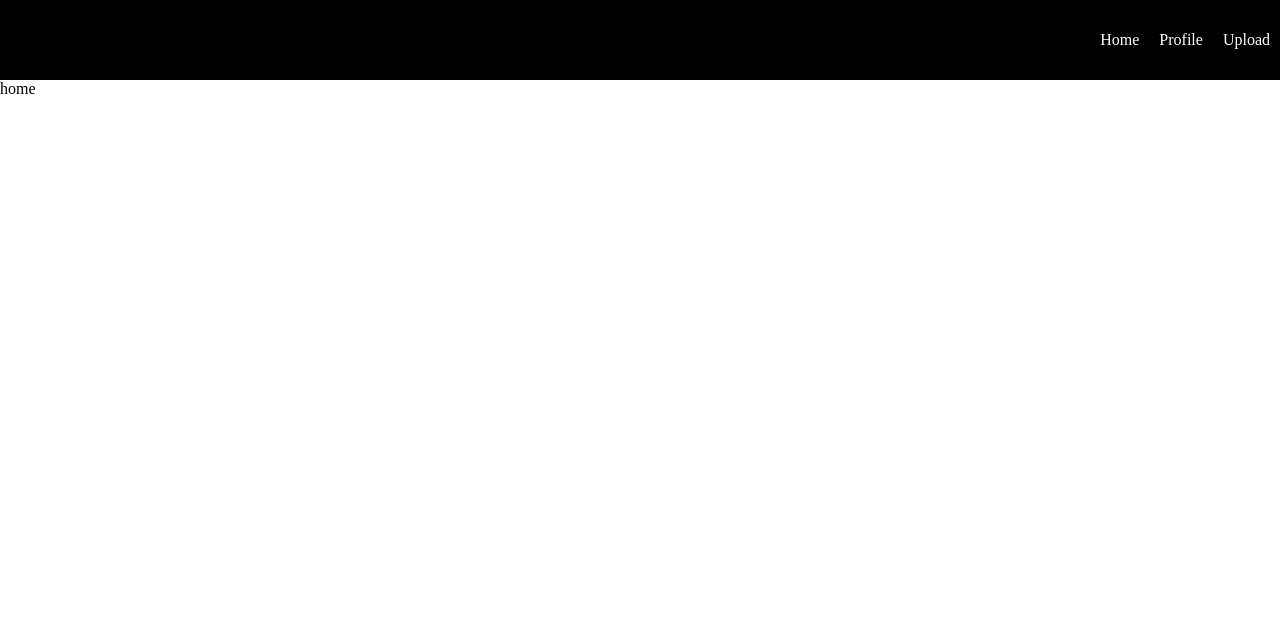
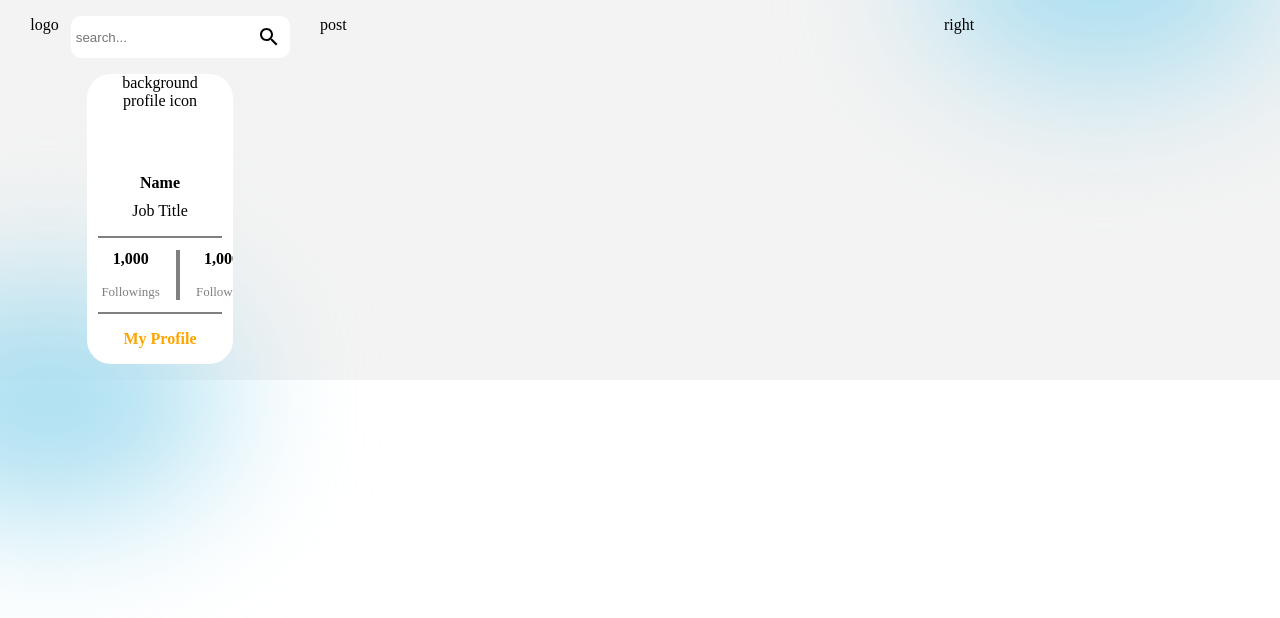
Before and after one commit to Ayako-Yokoe/Social-Media, a React (Create React App) app in the folder client/: page / in a window 1280 px wide. Shown: the top 618 px of the page. Built offline with nearby package versions, Linux system fonts and the light colour scheme.

Commit message:
Add profile side and profile card

```diff
--- a/client/package.json
+++ b/client/package.json
@@ -3,6 +3,10 @@
   "version": "0.1.0",
   "private": true,
   "dependencies": {
+    "@emotion/react": "^11.10.0",
+    "@emotion/styled": "^11.10.0",
+    "@mui/icons-material": "^5.8.4",
+    "@mui/material": "^5.9.3",
     "@testing-library/jest-dom": "^5.16.4",
     "@testing-library/react": "^13.3.0",
     "@testing-library/user-event": "^13.5.0",
--- a/client/src/App.css
+++ b/client/src/App.css
@@ -3,3 +3,19 @@
   padding: 0;
   box-sizing: border-box;
 }
+
+.App {
+  overflow: hidden;
+  color: black;
+  background-color: #f3f3f3;
+  padding: 1rem 1rem;
+}
+
+.blur {
+  position: absolute;
+  width: 22rem;
+  height: 14rem;
+  border-radius: 50%;
+  background-color: #a6ddf0;
+  filter: blur(72px);
+}
--- a/client/src/App.js
+++ b/client/src/App.js
@@ -9,13 +9,18 @@ import Upload from "./pages/Upload";
 function App() {
   return (
     <BrowserRouter>
-      <Navbar />
+      <div className="App">
+        <div className="blur" style={{ top: "-18%", right: "0" }}></div>
+        <div className="blur" style={{ top: "36%", left: "-8rem" }}></div>
+        <Home />
+      </div>
+      {/* <Navbar />
       <Routes>
         <Route path="/" element={<Home />} />
         <Route path="/login" element={<Login />} />
         <Route path="/register" element={<Register />} />
         <Route path="/upload" element={<Upload />} />
-      </Routes>
+      </Routes> */}
     </BrowserRouter>
   );
 }
--- /dev/null
+++ b/client/src/components/LogoSearch.css
@@ -0,0 +1,29 @@
+.logoSearch {
+  display: flex;
+  gap: 0.75rem;
+}
+
+.search {
+  display: flex;
+  background-color: #fff;
+  border-radius: 10px;
+  padding: 5px;
+}
+
+.search input {
+  background-color: transparent;
+  border: none;
+  outline: none;
+}
+
+.search-icon {
+  display: flex;
+  align-items: center;
+  justify-content: center;
+  border-radius: 5px;
+  padding: 4px;
+}
+
+.search-icon:hover {
+  cursor: pointer;
+}
--- /dev/null
+++ b/client/src/components/LogoSearch.jsx
@@ -0,0 +1,20 @@
+import React from "react";
+import SearchIcon from "@mui/icons-material/Search";
+import "./LogoSearch.css";
+
+const LogoSearch = () => {
+  return (
+    <div className="logoSearch">
+      {/* replace with logo image */}
+      <p>logo</p>
+      <div className="search">
+        <input type="text" placeholder="search..." />
+        <div className="search-icon">
+          <SearchIcon />
+        </div>
+      </div>
+    </div>
+  );
+};
+
+export default LogoSearch;
--- /dev/null
+++ b/client/src/components/ProfileCard.css
@@ -0,0 +1,84 @@
+.profileCard {
+  border-radius: 1.5rem;
+  display: flex;
+  flex-direction: column;
+  position: relative;
+  gap: 1rem;
+  overflow: clip;
+  background-color: #fff;
+}
+.profileImages {
+  position: relative;
+  display: flex;
+  flex-direction: column;
+  justify-self: center;
+  align-items: center;
+}
+/* .profileImages img:nth-of-type(1) {
+  width: 100%;
+}
+.profileImages img:nth-of-type(2) {
+  width: 6rem;
+  border-radius: 50%;
+  position: absolute;
+  bottom: -3rem;
+  box-shadow: 5px 10px 10px;
+} */
+
+.profileName {
+  display: flex;
+  flex-direction: column;
+  justify-content: center;
+  align-items: center;
+  margin-top: 3rem;
+  gap: 10px;
+}
+.profileName span:nth-of-type(1) {
+  font-weight: 700;
+}
+
+/* Follow Status */
+.followStatus {
+  display: flex;
+  flex-direction: column;
+  justify-content: center;
+  align-items: center;
+  gap: 0.75rem;
+}
+.followStatus hr {
+  width: 85%;
+  border: 1px solid gray;
+}
+.followStatus div {
+  display: flex;
+  gap: 1rem;
+  width: 80%;
+  justify-content: space-around;
+  align-items: center;
+}
+.follow {
+  display: flex;
+  flex-direction: column;
+  gap: 0.4rem;
+  justify-content: center;
+  align-items: center;
+}
+.follow span:nth-of-type(1) {
+  font-weight: 600;
+}
+.follow span:nth-of-type(2) {
+  color: gray;
+  font-size: 13px;
+}
+.vl {
+  height: 100%;
+  border: 2px solid gray;
+}
+
+.profileCard > span {
+  font-weight: 600;
+  color: orange;
+  align-self: center;
+  margin-bottom: 1rem;
+  cursor: pointer;
+}
--- /dev/null
+++ b/client/src/components/ProfileCard.jsx
@@ -0,0 +1,38 @@
+import React from "react";
+import "./ProfileCard.css";
+
+const ProfileCard = () => {
+  return (
+    <div className="profileCard">
+      <div className="profileImages">
+        {/* replace with images */}
+        <p>background</p>
+        <p>profile icon</p>
+      </div>
+      <div className="profileName">
+        <span>Name</span>
+        <span>Job Title</span>
+      </div>
+
+      <div className="followStatus">
+        <hr />
+        <div>
+          <div className="follow">
+            <span>1,000</span>
+            <span>Followings</span>
+          </div>
+          <div className="vl"></div>
+          <div className="follow">
+            <span>1,000</span>
+            <span>Followers</span>
+          </div>
+        </div>
+        <hr />
+      </div>
+
+      <span>My Profile</span>
+    </div>
+  );
+};
+
+export default ProfileCard;
--- /dev/null
+++ b/client/src/components/ProfileSide.css
@@ -0,0 +1,7 @@
+.profileSide {
+  display: flex;
+  flex-direction: column;
+  gap: 1rem;
+  align-items: center;
+  overflow: auto;
+}
--- /dev/null
+++ b/client/src/components/ProfileSide.jsx
@@ -0,0 +1,15 @@
+import React from "react";
+import LogoSearch from "./LogoSearch";
+import ProfileCard from "./ProfileCard";
+import "./ProfileSide.css";
+
+const ProfileSide = () => {
+  return (
+    <div className="profileSide">
+      <LogoSearch />
+      <ProfileCard />
+    </div>
+  );
+};
+
+export default ProfileSide;
--- a/client/src/pages/Home.css
+++ b/client/src/pages/Home.css
@@ -0,0 +1,6 @@
+.home {
+  position: relative;
+  display: grid;
+  grid-template-columns: 18rem auto 20rem;
+  gap: 1rem;
+}
--- a/client/src/pages/Home.jsx
+++ b/client/src/pages/Home.jsx
@@ -1,13 +1,21 @@
 import React, { useEffect } from "react";
+import "./Home.css";
+import ProfileSide from "../components/ProfileSide";
 
 const Home = () => {
-  useEffect(() => {
-    if (!localStorage.getItem("loggedIn")) {
-      localStorage.setItem("loggedIn", false);
-    }
-  }, []);
+  // useEffect(() => {
+  //   if (!localStorage.getItem("loggedIn")) {
+  //     localStorage.setItem("loggedIn", false);
+  //   }
+  // }, []);
 
-  return <div>home</div>;
+  return (
+    <div className="home">
+      <ProfileSide />
+      <div className="postSide">post</div>
+      <div className="rightSide">right</div>
+    </div>
+  );
 };
 
 export default Home;
```
Also changed, not shown: 1 other file (tests, documents, lock files or other folders).
